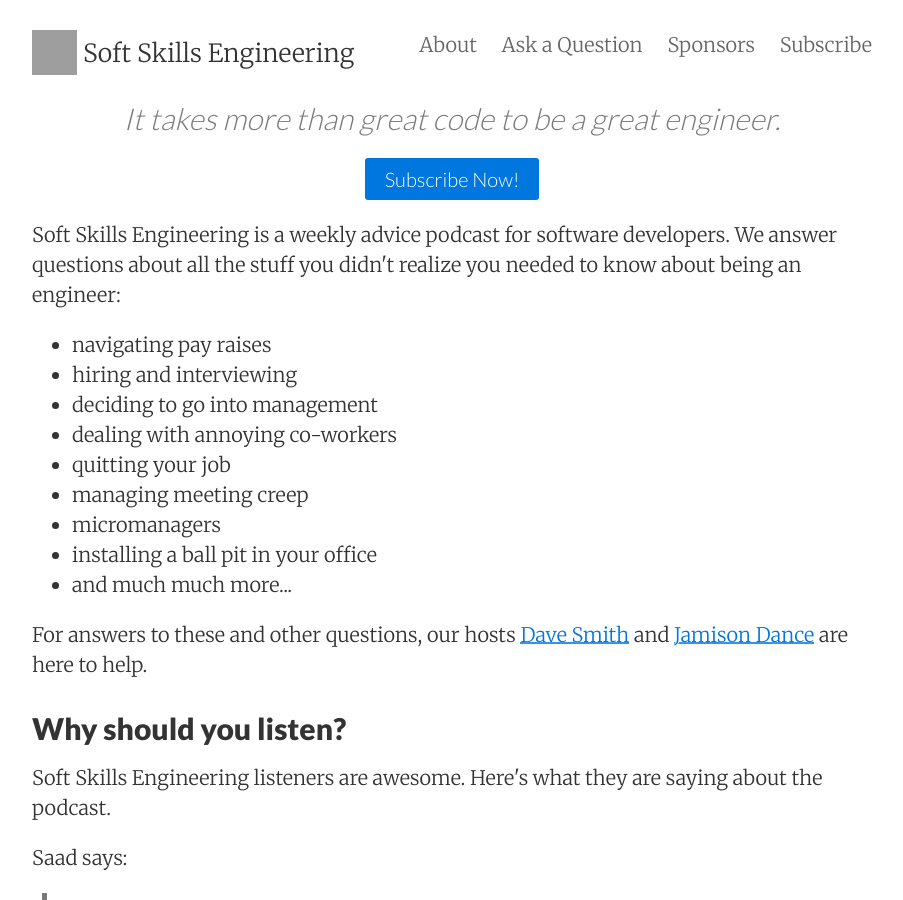
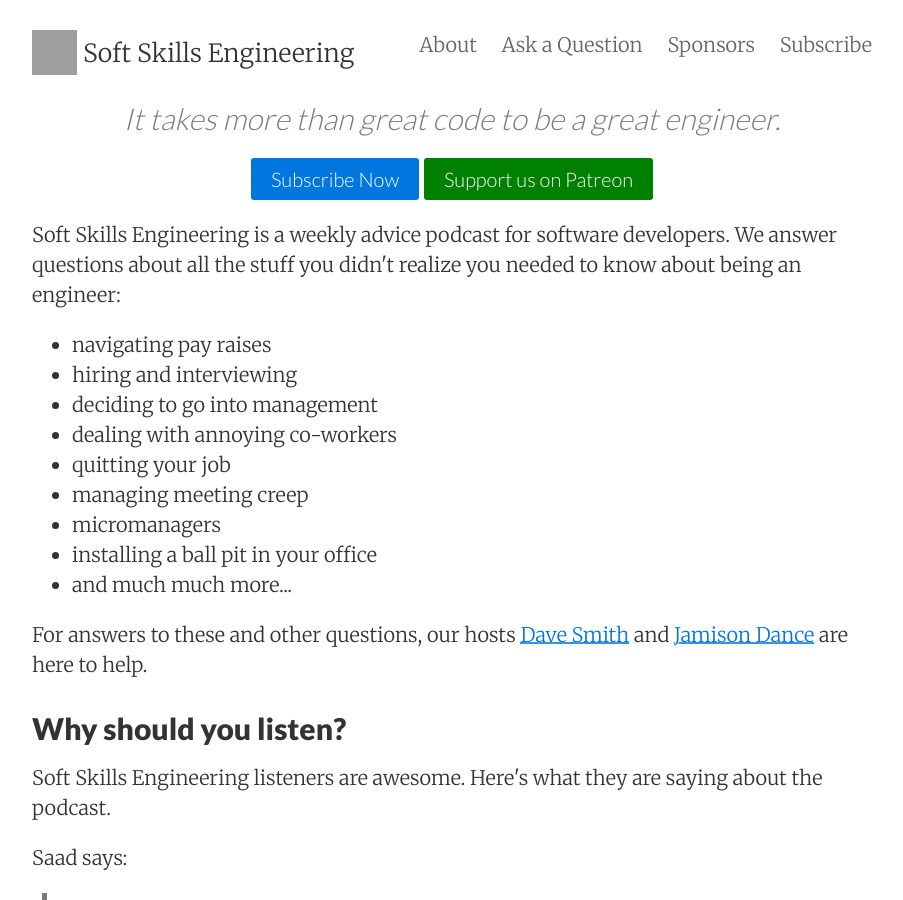
Before and after one commit to soft-skills-engineering/website, a Jekyll site: the page built from index.html, in a window 1280 px wide and 900 px high. Shown: the whole window, without its empty margins (188-1091 px from the left). Built offline with Jekyll 4.4.1, drawn with Linux system fonts in a browser that asks for light colours; the list of posts is cut into pages by our own code; grey boxes are pictures that could not be loaded.

Commit message:
Add a Patreon link to the home page

```diff
--- a/_config.yml
+++ b/_config.yml
@@ -11,6 +11,7 @@ logo_url: "https://download.softskills.audio/sse-logo-3.png"
 podcast_feed_url: "https://feeds.feedburner.com/SoftSkillsEngineering"
 podcast_itunes_url: "https://itunes.apple.com/us/podcast/soft-skills-engineering/id1091341048?mt=2"
 twitter_dm_url: "https://twitter.com/messages/compose?recipient_id=707699773642383361"
+patreon_url: "https://patreon.com/SoftSkillsEng"
 
 google_verification:
 google_analytics: "UA-81663582-1"
--- a/index.html
+++ b/index.html
@@ -8,7 +8,8 @@ layout: default
   <div class="clearfix"></div>
 
   <div style="text-align: center; margin-bottom: 20px">
-    <a href="/subscribe/" class="button button-blue">Subscribe Now!</a>
+    <a href="/subscribe/" class="button button-blue">Subscribe Now</a>
+    <a href="{{site.patreon_url}}" class="button button-blue" style="background-color:green">Support us on Patreon</a>
   </div>
 
   <p>
```
